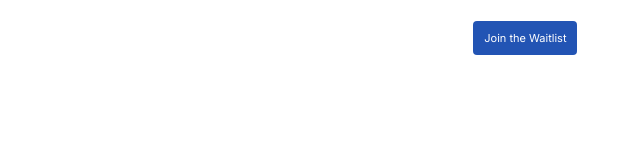
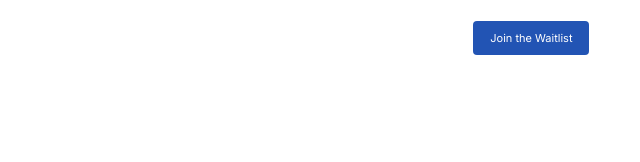
Before and after one commit to tetherdata/tetherdata.github.io, a website built with Parcel: page index.html in a window 1280 px wide. Shown: the top 162 px of the page, 567-1207 px from the left. Built offline with nearby package versions, Linux system fonts and the light colour scheme.

Commit message:
Updated styling

```diff
--- a/index.html
+++ b/index.html
@@ -48,13 +48,13 @@
 
             <div class="mono-frame471">
               <div class="mono-frame435" onclick="window.open('https://forms.gle/yM83mjmF6orfyLcAA', '_blank')" style="cursor: pointer;">
-                <button class="mono-text240 navtextbold">
+                <button class="mono-text240 navtextbold" style="cursor: pointer;">
                   <span>Join the Waitlist</span>
                 </button>
                 <img src="public/playground_assets/arrowright2477-9brl.svg" alt="arrowright2477" class="mono-arrowright17">
               </div>
               <div class="mono-frame442" onclick="window.open('https://forms.gle/yM83mjmF6orfyLcAA', '_blank')" style="cursor: pointer;">
-                <span class="mono-text226 navtext">
+                <span class="mono-text226 navtext" style="cursor: pointer;">
                   <span>Contact us</span>
                 </span>
                 <img src="public/playground_assets/arrowright2482-eznu.svg" alt="arrowright2482" class="mono-arrowright18">
@@ -69,10 +69,10 @@
                 <span class="mono-text230"><span>Tether Data</span></span>
               </div>
 
-              <div class="mono-frame41">
-                <span class="mono-text240 navtextbold">
-                  <span>Join the Waitlist</span>
-                </span>
+              <div class="mono-frame41" onclick="window.open('https://forms.gle/yM83mjmF6orfyLcAA', '_blank')" style="cursor: pointer;">
+                <button class="mono-text240 navtextbold" style="cursor: pointer;">
+                    Join the Waitlist
+                </button>
               </div>
             </div>
           </div>
--- a/mono.css
+++ b/mono.css
@@ -3214,7 +3214,7 @@
   gap: 10px;
   top: 21px;
   left: 1040px;
-  width: 104px;
+  width: 116px;
   height: 34px;
   display: flex;
   padding: 6px 10.5px;
```
